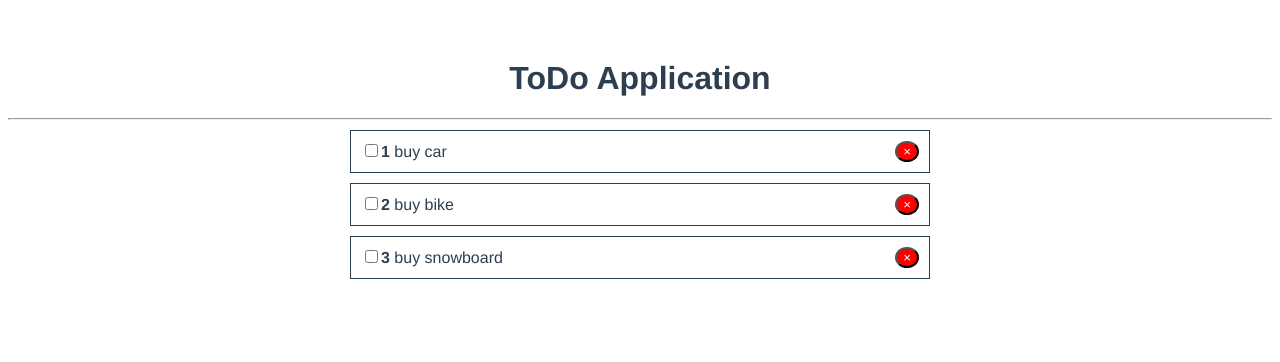
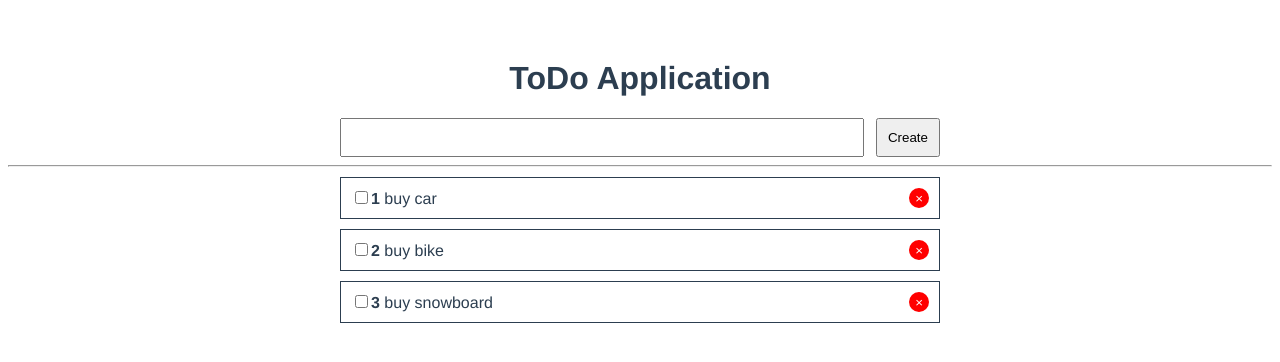
Before and after one commit to HorbynkoIvan/vue2-todo-list, a Vue app: page / in a window 1280 px wide. Shown: the top 362 px of the page. Built offline with nearby package versions, Linux system fonts and the light colour scheme.

Commit message:
added style for better view

```diff
--- a/src/App.vue
+++ b/src/App.vue
@@ -1,6 +1,7 @@
 <template>
   <div id="app">
     <h1>ToDo Application</h1>
+    <AddTodo/>
     <hr/>
     <TodoList
       v-bind:todos="todos"
@@ -11,10 +12,11 @@
 
 <script>
 import TodoList from './components/TodoList'
+import AddTodo from './components/AddTodo'
 export default {
   name: 'app',
   components: {
-    TodoList
+    TodoList, AddTodo
   },
   data () {
     return {
--- /dev/null
+++ b/src/components/AddTodo.vue
@@ -0,0 +1,23 @@
+<template>
+  <form action="">
+    <input type="text">
+    <button>Create</button>
+  </form>
+</template>
+
+<style scoped>
+  form{
+    width: 100%;
+    max-width: 600px;
+    margin: 0 auto;
+    display: flex;
+    justify-content: space-between;
+  }
+  input{
+    width: 500px;
+    padding: 10px;
+  }
+  button{
+    padding: 10px;
+  }
+</style>
--- a/src/components/TodoList.vue
+++ b/src/components/TodoList.vue
@@ -31,10 +31,10 @@ export default {
     width: 100%;
     max-width: 600px;
     margin: 0 auto;
-    ul{
-      list-style: none;
-      margin: 0;
-      padding: 0;
-    }
+  }
+  ul{
+    list-style: none;
+    margin: 0;
+    padding: 0;
   }
 </style>
--- a/src/components/Todoitem.vue
+++ b/src/components/Todoitem.vue
@@ -29,12 +29,13 @@ export default
     justify-content: space-between;
     border: 1px solid #2c3e50;
     padding: 10px;
-    margin: 10px;
+    margin: 10px 0;
   }
   .rm{
     color: white;
     background: red;
     border-radius: 50%;
+    border: none;
   }
   .done{
     text-decoration: line-through;
```
